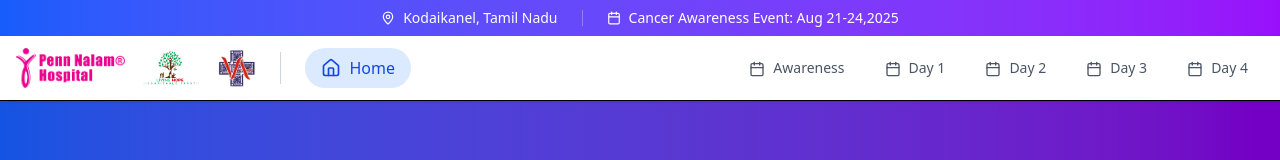
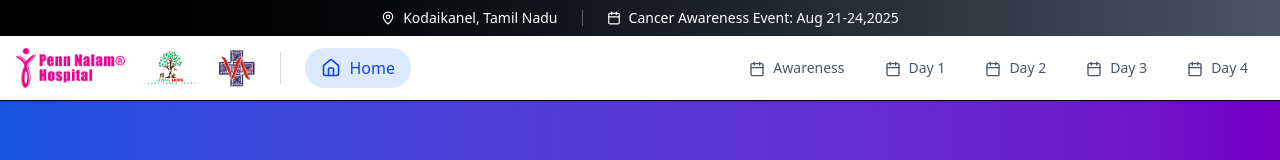
Before and after one commit to Joshua-Samraj/Fight-against-cancer-kodaikanel, a React (Vite) app: page / in a window 1280 px wide. Shown: the top 160 px of the page. Built offline with nearby package versions, Linux system fonts and the light colour scheme; the HTML template or start-up script is replaced by a standard one.

Commit message:
small change

```diff
--- a/src/components/HeroSection.jsx
+++ b/src/components/HeroSection.jsx
@@ -3,7 +3,9 @@ import React from 'react';
 const HeroSection = () => {
   return (
     <div className="relative overflow-hidden bg-gradient-to-r from-blue-600 to-purple-700 text-white">
+
       <div className="absolute inset-0 bg-black/10"></div>
+
       <div className="relative z-10 container mx-auto px-4 py-12 sm:py-20 text-center">
         <h1 className="text-3xl sm:text-4xl md:text-6xl font-bold mb-4 sm:mb-6 animate-fade-in leading-tight">
           Kodaikanel Cancer Awareness Initiative
--- a/src/components/Navigation.jsx
+++ b/src/components/Navigation.jsx
@@ -15,8 +15,7 @@ const Navigation = ({ currentPage, onPageChange, galleries }) => {
 
   return (
     <nav className="bg-white shadow-sm border-b sticky top-0 z-40">
-      {/* Event Banner */}
-      <div className="bg-gradient-to-r from-blue-600 to-purple-600 text-white py-2">
+      <div className="bg-gradient-to-r from-black to-gray-600 text-white py-2">
         <div className="container mx-auto px-4">
           <div className="flex items-center justify-center gap-6 text-sm">
             <div className="flex items-center gap-2">
@@ -31,6 +30,7 @@ const Navigation = ({ currentPage, onPageChange, galleries }) => {
           </div>
         </div>
       </div>
+      {/* Event Banner */}
 
       <div className="container mx-auto px-4 py-3">
         {/* Desktop Navigation */}
```
Also changed, not shown: 2 other files (tests, documents, lock files or other folders).
